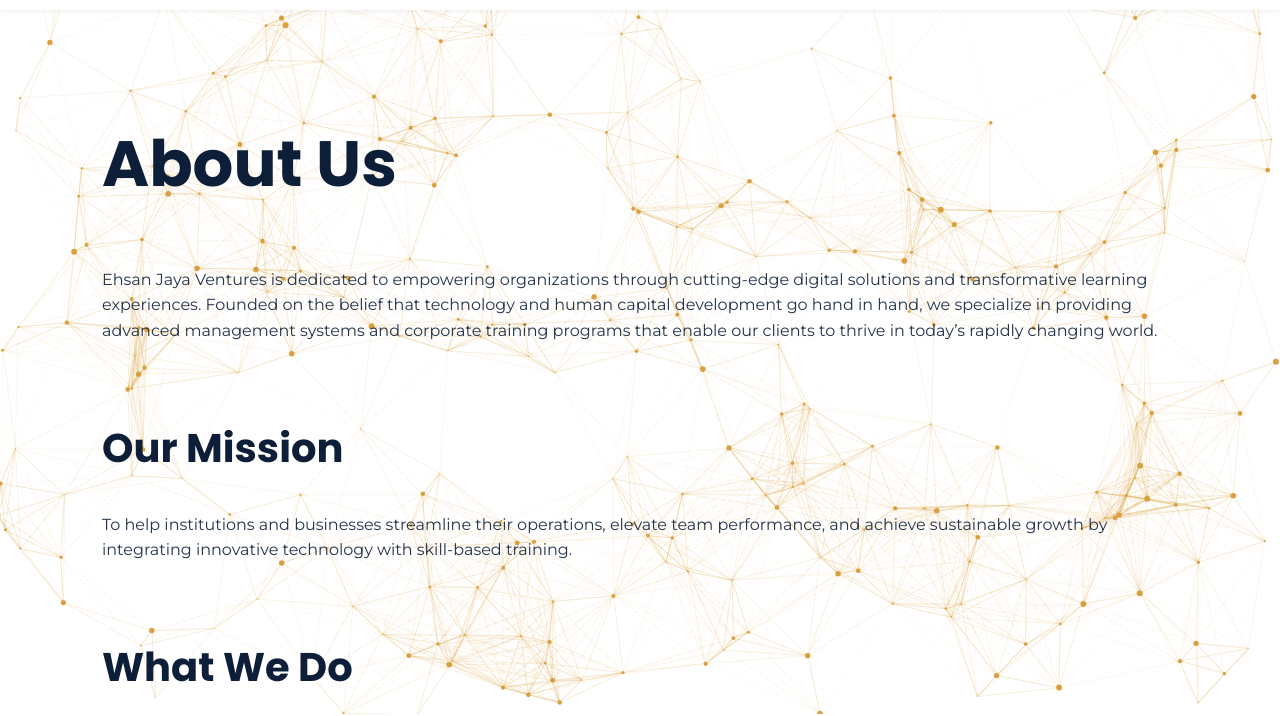
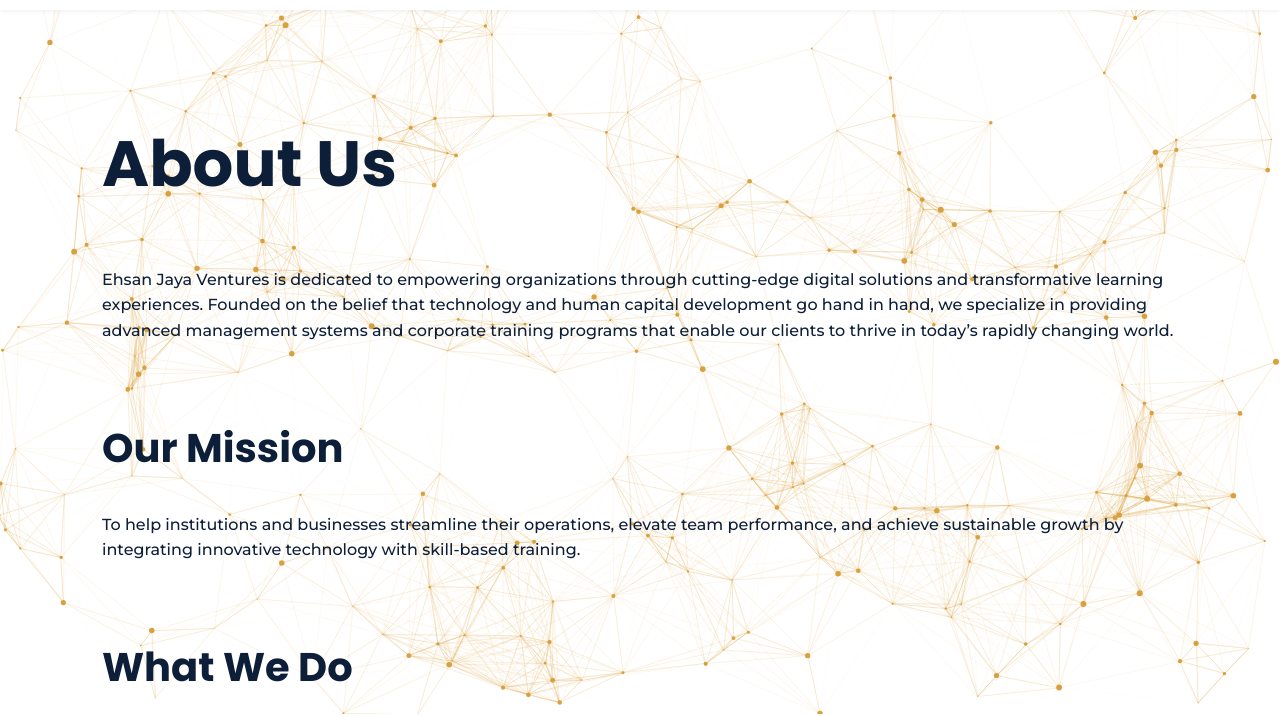
Before and after one commit to lavan96/ehsan-jv, a plain HTML site: page about.html in a window 1280 px wide. Shown: the part 86-802 px from the top of the page. Drawn offline with nearby package versions, Linux system fonts and the light colour scheme; animation ran at ten frames a second.

Commit message:
Add files via upload

```diff
--- a/about.html
+++ b/about.html
@@ -26,10 +26,11 @@
     /* Global Styles */
     body {
       font-family: 'Montserrat', sans-serif;
-      color: rgba(12,30,56,0.9);
+      color: rgba(12,30,56);
       margin: 0;
       padding: 0;
       background-color: #fff;
+      font-weight: 500;
     }
     a {
       text-decoration: none;
```
